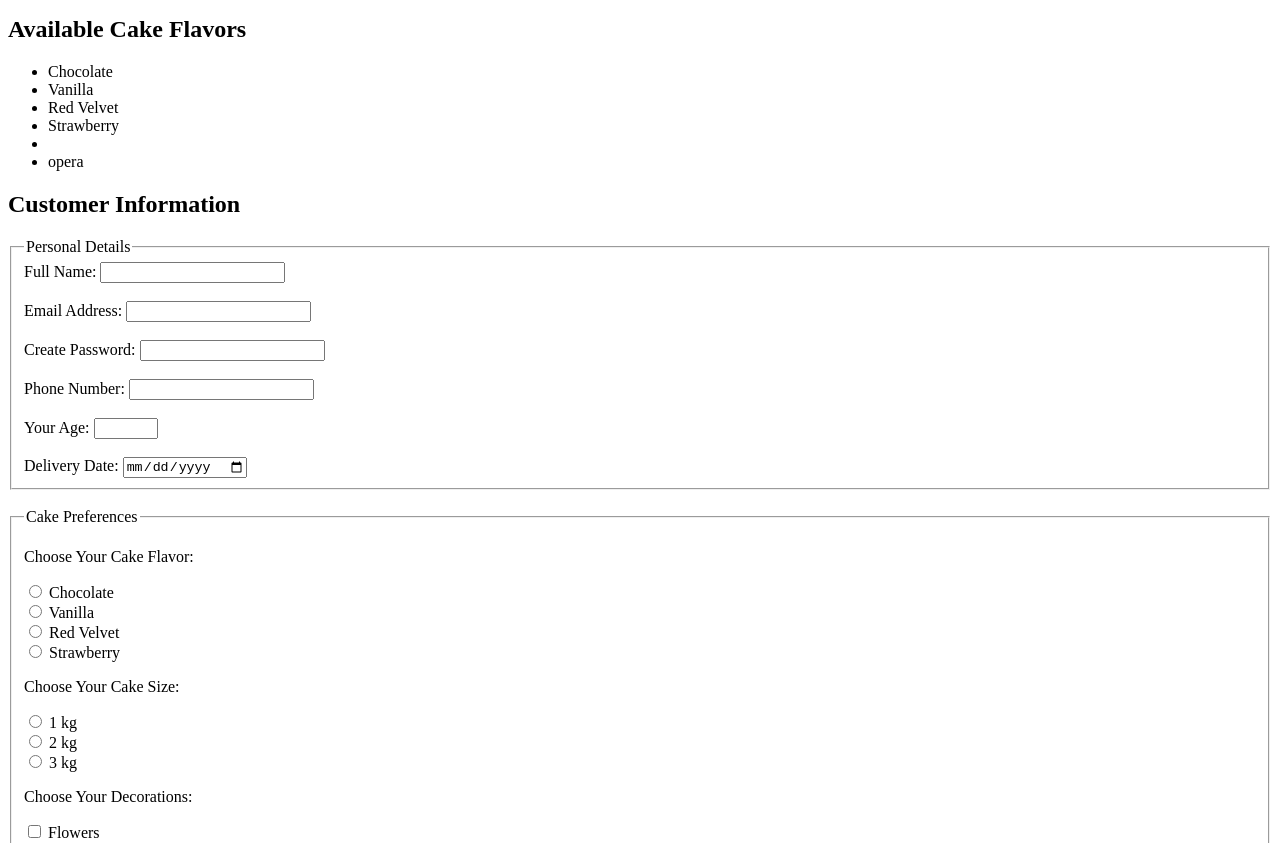
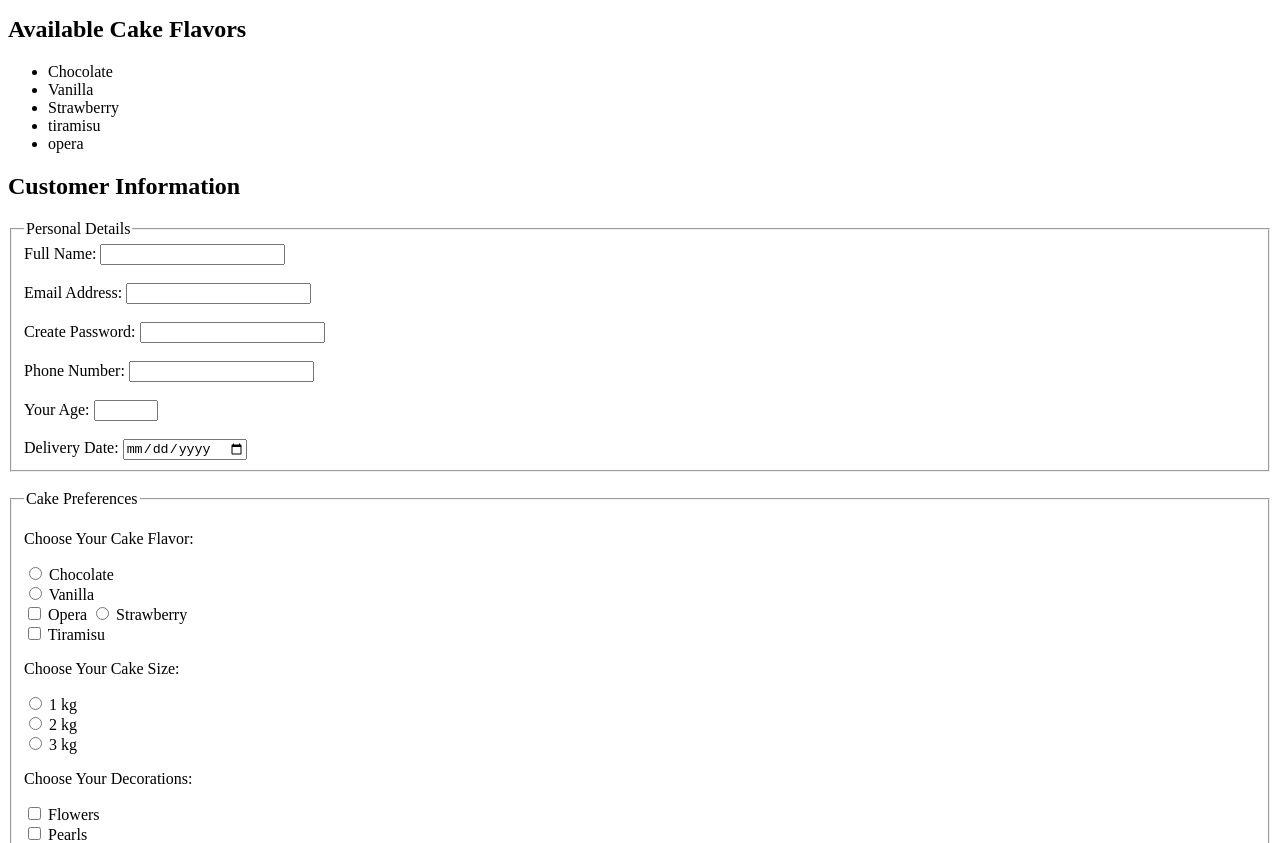
Before and after one commit to haleu7000-collab/shilo-sweets, a plain HTML site: page order.html in a window 1280 px wide. Shown: the part 407-1250 px from the top of the page. Drawn offline with Linux system fonts and the light colour scheme.

Commit message:
final review, changed some pictures

```diff
--- a/order.html
+++ b/order.html
@@ -53,9 +53,9 @@
             <ul>
                 <li>Chocolate</li>
                 <li>Vanilla</li>
-                <li>Red Velvet</li>
+
                 <li>Strawberry</li>
-                <li></li>
+                <li>tiramisu</li>
                 <li>opera</li>
             </ul>
         </section>
@@ -105,11 +105,14 @@
                     <input type="radio" id="vanilla" name="flavor" value="Vanilla">
                     <label for="vanilla">Vanilla</label><br>
 
-                    <input type="radio" id="redvelvet" name="flavor" value="Red Velvet">
-                    <label for="redvelvet">Red Velvet</label><br>
+                    <input type="checkbox" id="opera" name="cake" value="opera">
+                    <label for="opera">Opera</label>
 
                     <input type="radio" id="strawberry" name="flavor" value="Strawberry">
-                    <label for="strawberry">Strawberry</label>
+                    <label for="strawberry">Strawberry</label><br>
+
+                    <input type="checkbox" id="tiramisu" name="cake" value="tiramisu">
+                    <label for="tiramisu">Tiramisu</label>
 
                     <p>Choose Your Cake Size:</p>
 
@@ -133,7 +136,7 @@
                     <input type="checkbox" id="fruits" name="decoration" value="Fruits">
                     <label for="fruits">Fresh Fruits</label><br>
 
-                    <input type="checkbox" id="chocolate" name="decoration" value="Chocolate">
+                    <input type="checkbox" id="chocolatechips" name="decoration" value="Chocolatechips">
                     <label for="chocolate">Chocolate Decorations</label><br><br>
 
                     <label for="picture">Upload Cake Reference Picture:</label>
```
Also changed, not shown: cakes.html (+3 -3 lines), index.html (+2 -2 lines), images/OperaCakejpg.jpg (added), images/tiramisu.jfif (added).
